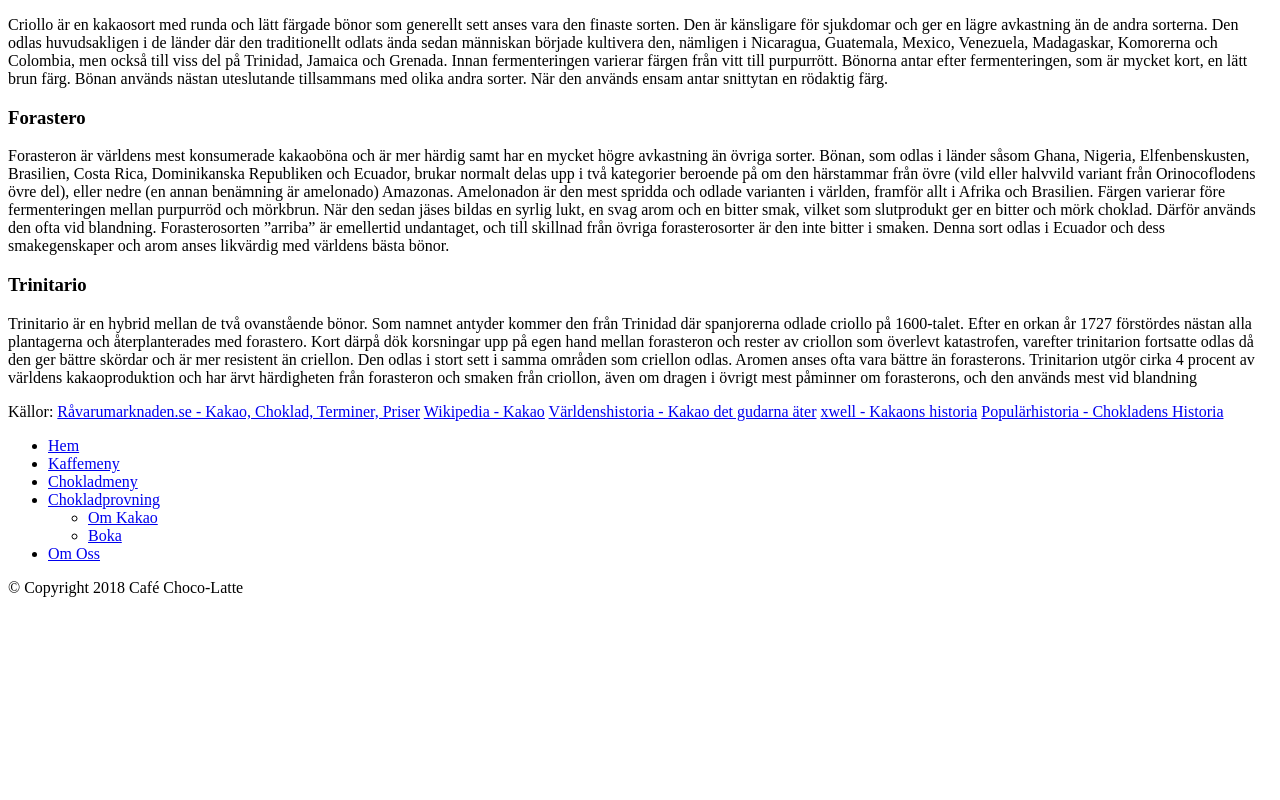
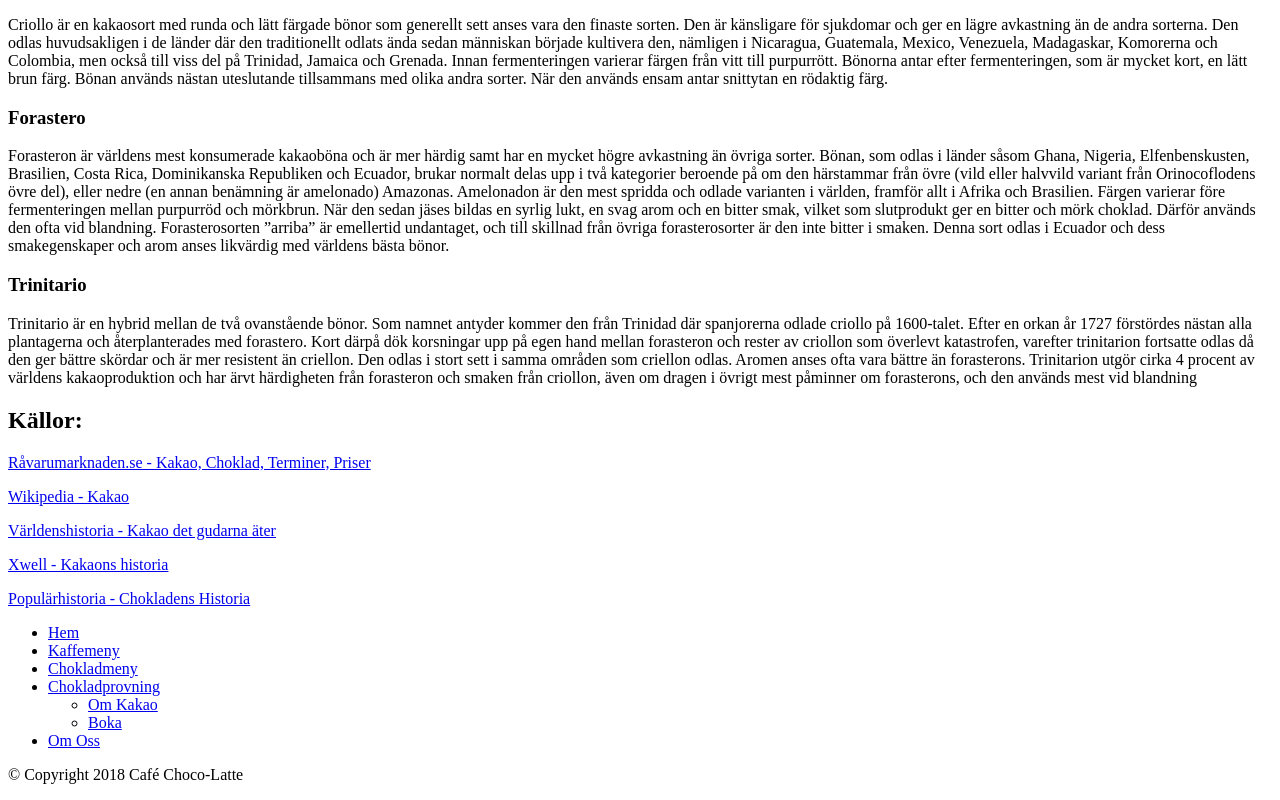
Before and after one commit to evesandstrom/Choco-Latte, a plain HTML site: page html/choklad/cacao.html in a window 1280 px wide. Shown: the part 2335-3135 px from the top of the page. Before the commit the page ends 2948 px from the top, so only its background shows below. Drawn offline with Linux system fonts and the light colour scheme.

Commit message:
Gjort om källor strukturen

```diff
--- a/html/choklad/cacao.html
+++ b/html/choklad/cacao.html
@@ -126,14 +126,13 @@
           Trinitarion utgör cirka 4 procent av världens kakaoproduktion och har ärvt härdigheten från forasteron och smaken från criollon, även om dragen i övrigt mest påminner om forasterons, och den används mest vid blandning</p>
 
 
-        <p>
-          Källor:
-          <a href="http://ravarumarknaden.se/kakao-choklad-terminer-priser/">Råvarumarknaden.se - Kakao, Choklad, Terminer, Priser</a>
-          <a href="https://sv.wikipedia.org/wiki/Kakao">Wikipedia - Kakao</a>
-          <a href="http://varldenshistoria.se/samhalle/vardagsliv/kakao-det-gudarna-ater">Världenshistoria - Kakao det gudarna äter</a>
-          <a href="http://www.xwell.se/Kakao_historia.html">xwell - Kakaons historia</a>
-          <a href="http://popularhistoria.se/artiklar/chokladens-historia">Populärhistoria - Chokladens Historia</a>
-        </p>
+
+        <h2>Källor:</h2>
+        <p><a href="http://ravarumarknaden.se/kakao-choklad-terminer-priser/">Råvarumarknaden.se - Kakao, Choklad, Terminer, Priser</a></p>
+        <p><a href="https://sv.wikipedia.org/wiki/Kakao">Wikipedia - Kakao</a></p>
+        <p><a href="http://varldenshistoria.se/samhalle/vardagsliv/kakao-det-gudarna-ater">Världenshistoria - Kakao det gudarna äter</a></p>
+        <p><a href="http://www.xwell.se/Kakao_historia.html">Xwell - Kakaons historia</a></p>
+        <p><a href="http://popularhistoria.se/artiklar/chokladens-historia">Populärhistoria - Chokladens Historia</a></p>
 
       </article>
 
```
